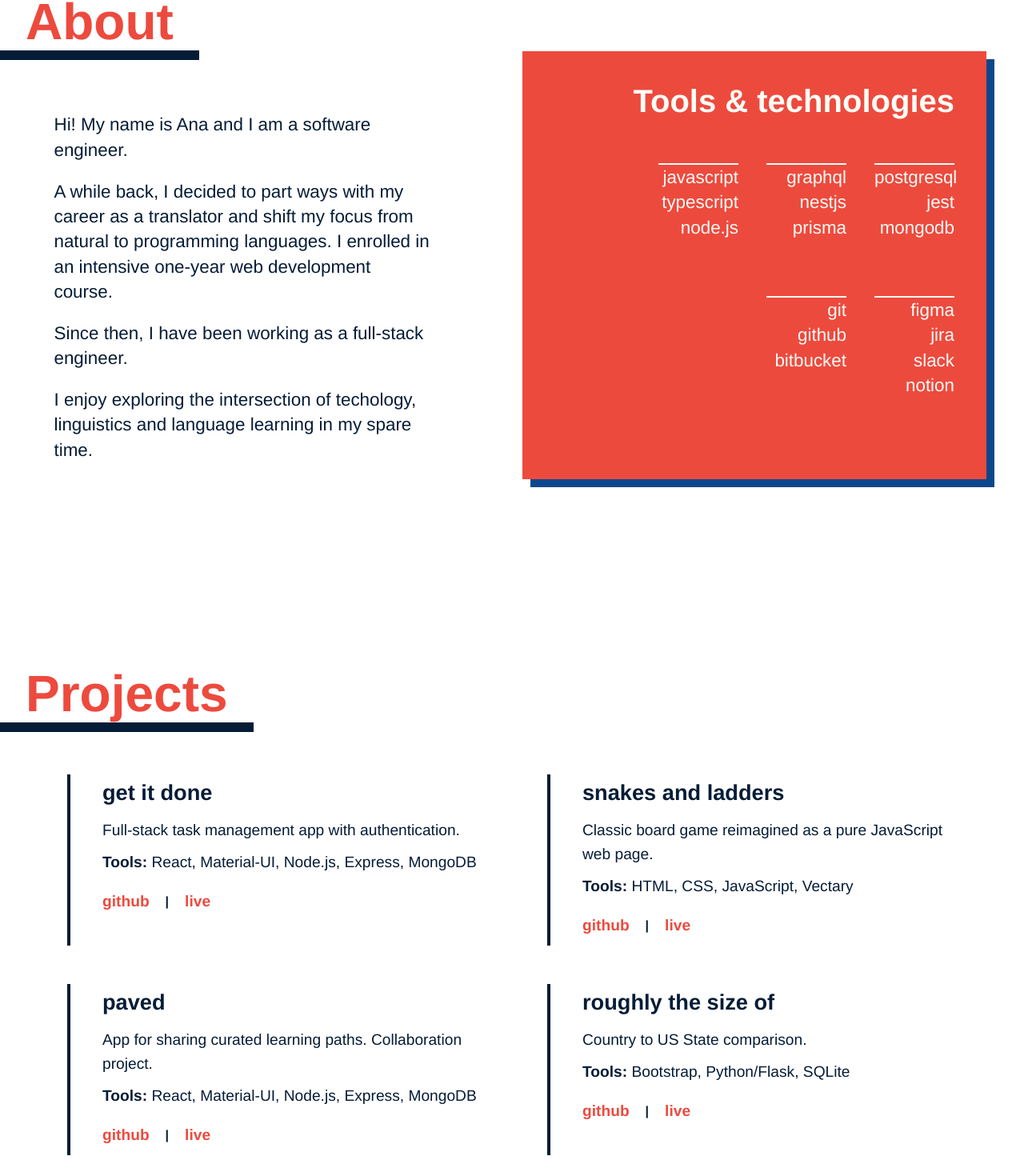
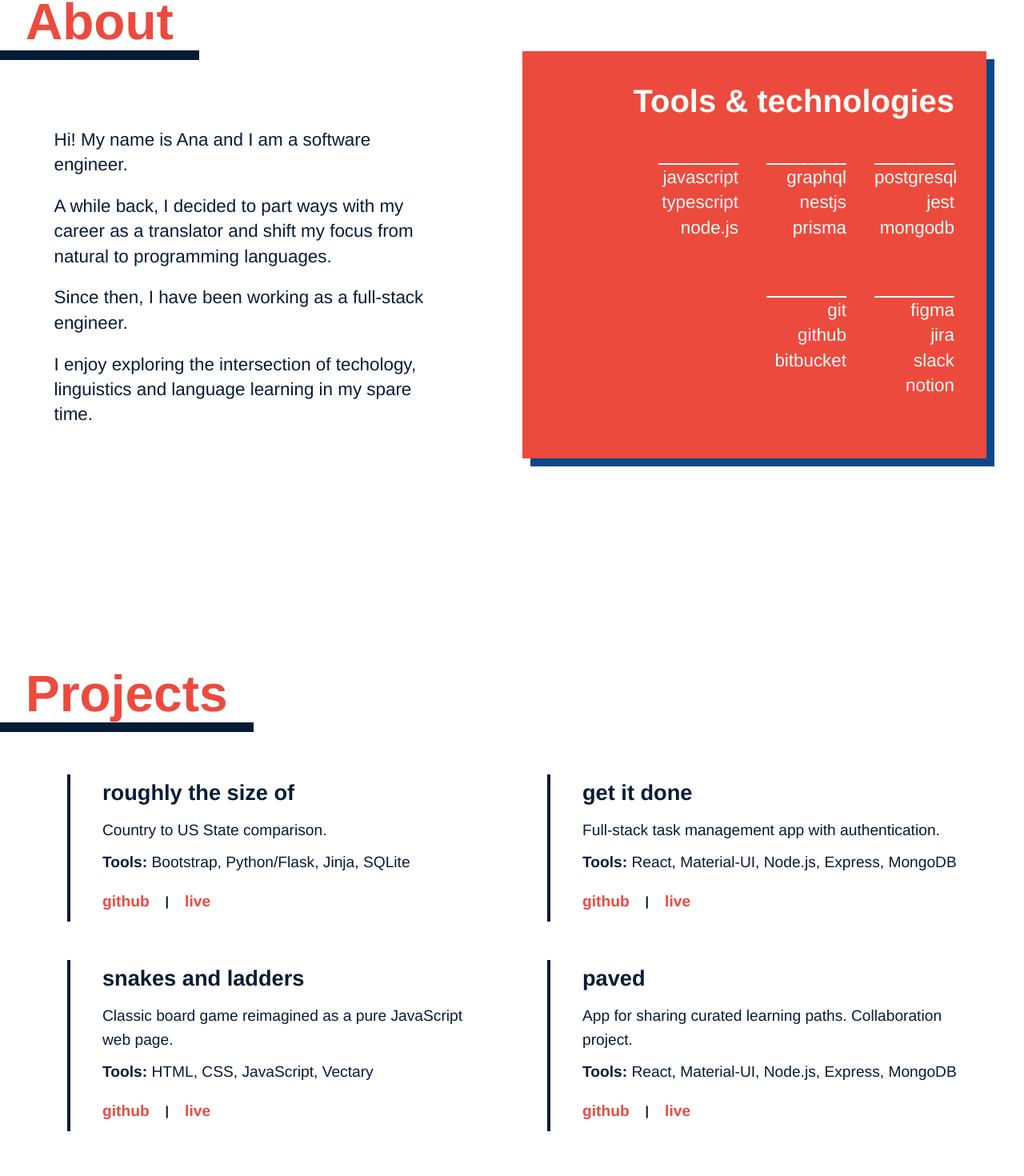
Before and after one commit to anabrd/portfolio, a React (Create React App) app: page / in a window 1280 px wide. Shown: the part 850-2320 px from the top of the page at 80% size. Built offline with nearby package versions, Linux system fonts and the light colour scheme.

Commit message:
Update projects and CV

```diff
--- a/src/data/dataEN.js
+++ b/src/data/dataEN.js
@@ -14,7 +14,7 @@ const dataEN = [{
         regular: 'Hi! My name is Ana and I am a software engineer.',
       },
       {
-      regular: 'A while back, I decided to part ways with my career as a translator and shift my focus from natural to programming languages. I enrolled in an intensive one-year web development course.',
+        regular: 'A while back, I decided to part ways with my career as a translator and shift my focus from natural to programming languages.',
       },
       {
         regular: 'Since then, I have been working as a full-stack engineer.',
@@ -37,7 +37,14 @@ const dataEN = [{
     title: 'Projects',
     heading: 'Projects',
     description: 'Portfolio of projects.',
-  content: [{
+    content: [
+      {
+        name: 'Roughly the Size Of',
+        description: 'Country to US State comparison.',
+        tools: 'Bootstrap, Python/Flask, Jinja, SQLite',
+        links: ['https://github.com/anabrd/roughly-the-size-of', 'https://roughly-the-size-of-cdf85c2c6396.herokuapp.com/'],
+      },
+      {
       name: 'get it done',
       description: 'Full-stack task management app with authentication.',
       tools: 'React, Material-UI, Node.js, Express, MongoDB',
@@ -54,13 +61,7 @@ const dataEN = [{
       description: 'App for sharing curated learning paths. Collaboration project.',
       tools: 'React, Material-UI, Node.js, Express, MongoDB',
       links: ['https://github.com/Paved-Team/paved', 'https://paved-2021.herokuapp.com/'],
-  },
-  {
-    name: 'Roughly the Size Of',
-    description: 'Country to US State comparison.',
-    tools: 'Bootstrap, Python/Flask, SQLite',
-    links: ['https://github.com/anabrd/roughly-the-size-of', 'https://roughlythesizeof.herokuapp.com/'],
-  },
+    }
   ],
 },
 {
```
Also changed, not shown: 1 other file (tests, documents, lock files or other folders). Lines whose indentation alone changed are shown as unchanged.
